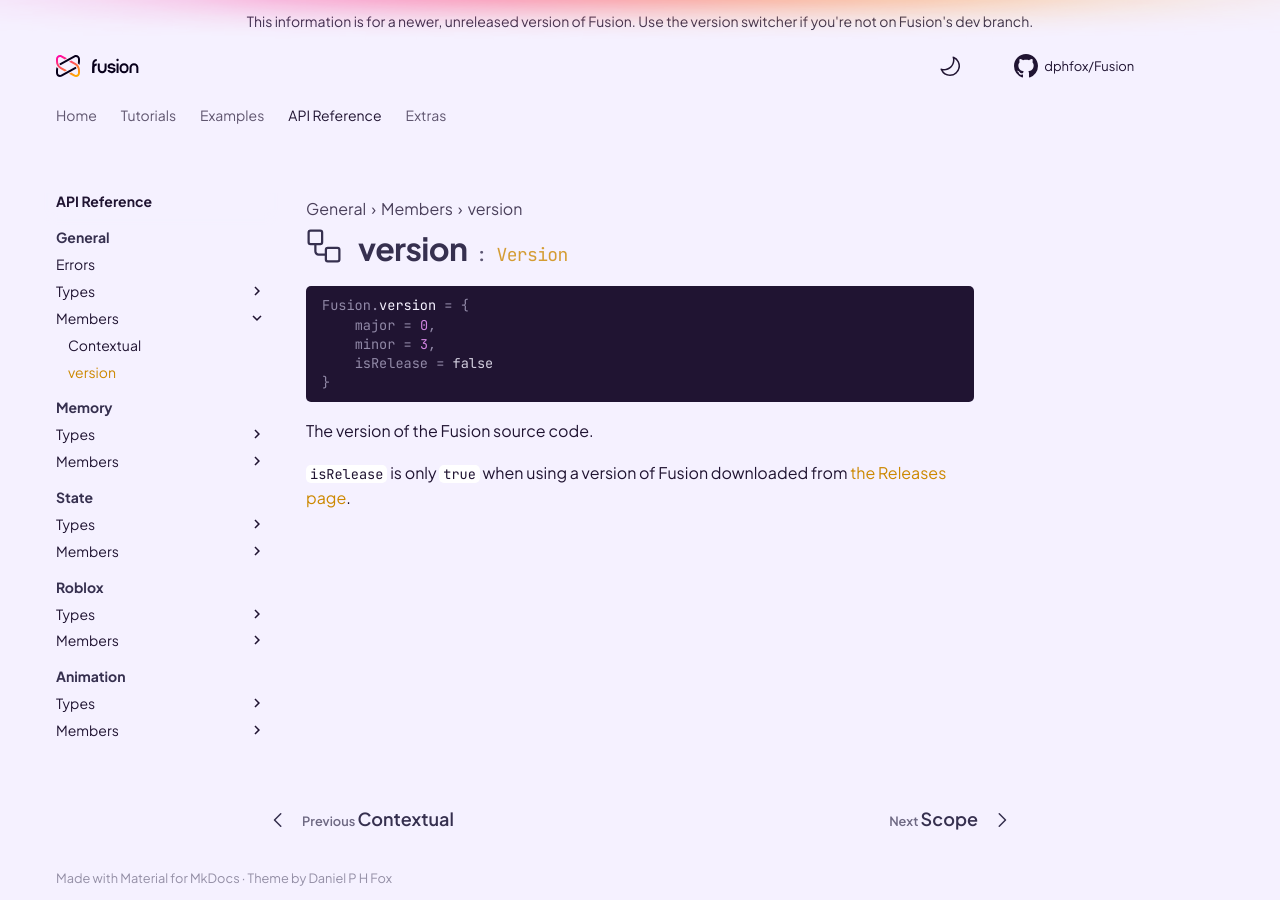
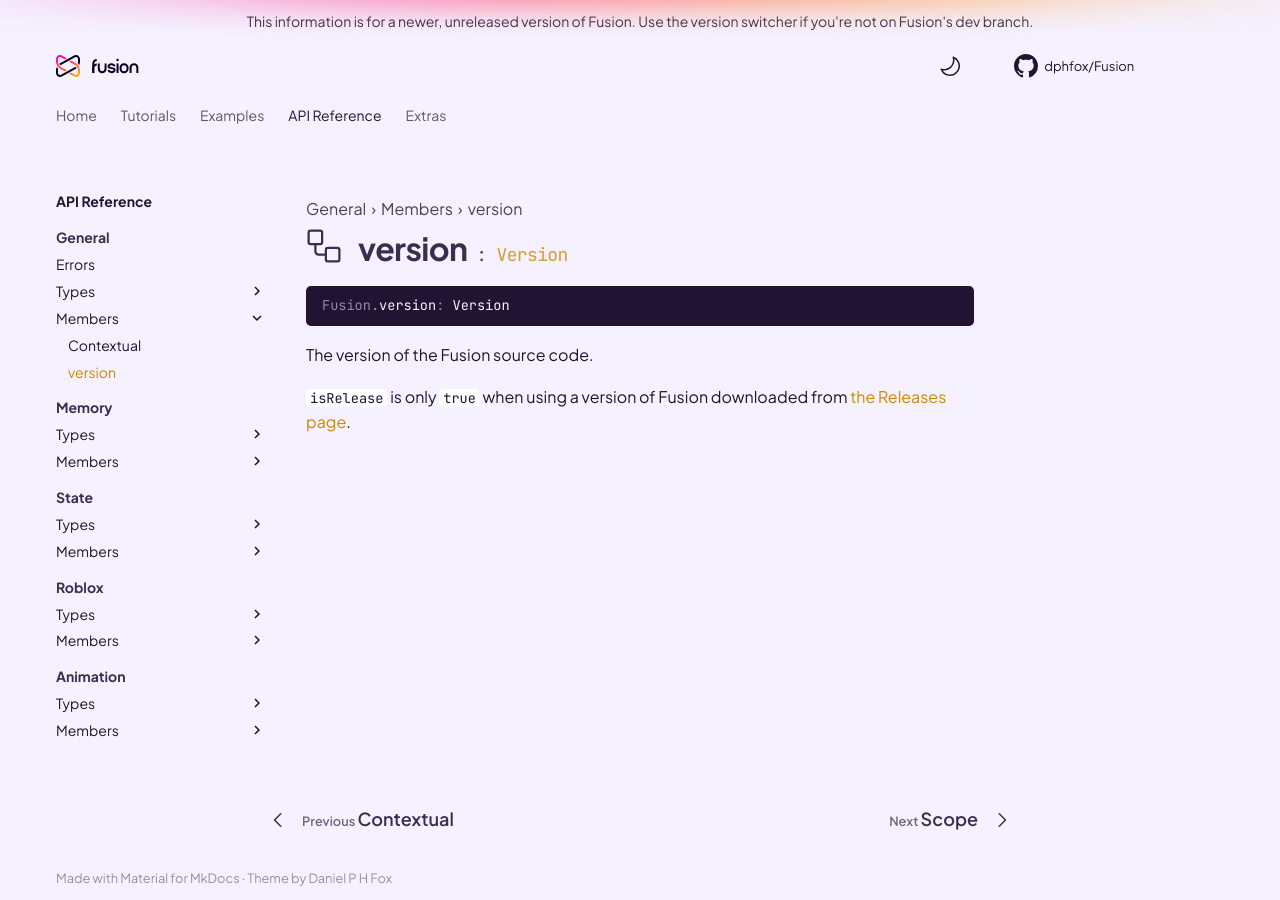
Before and after one commit to dphfox/Fusion, an MkDocs documentation site: the page built from docs/api-reference/general/members/version.md, in a window 1280 px wide. Built offline with MkDocs 1.6.1 and Material for MkDocs 9.7.7, drawn with Linux system fonts in a browser that asks for light colours; comment, search, counter and statistics services are not loaded; the version menu is left out.

Commit message:
Update syntax for constant values

````diff
--- a/docs/api-reference/general/members/version.md
+++ b/docs/api-reference/general/members/version.md
@@ -13,11 +13,7 @@
 </h1>
 
 ```Lua
-Fusion.version = {
-	major = 0,
-	minor = 3,
-	isRelease = false
-}
+Fusion.version: Version
 ```
 
 The version of the Fusion source code.
````
